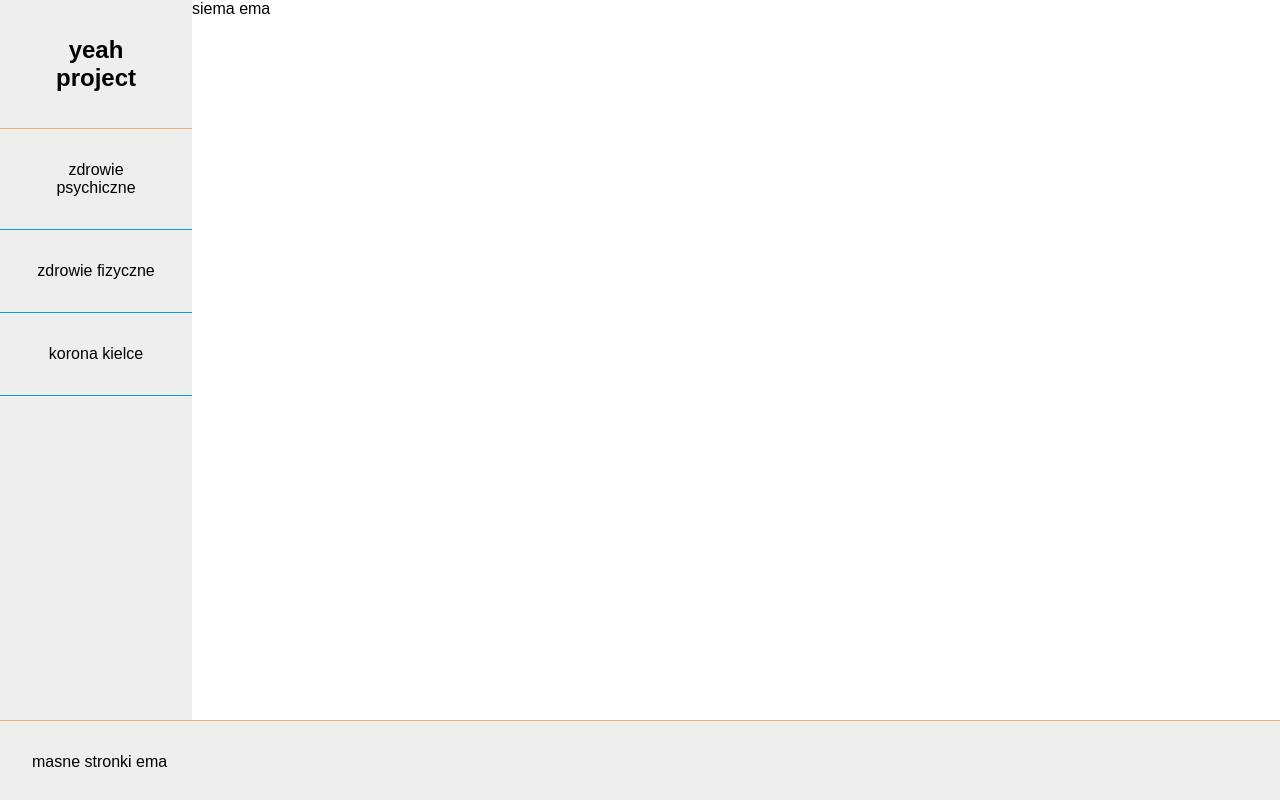
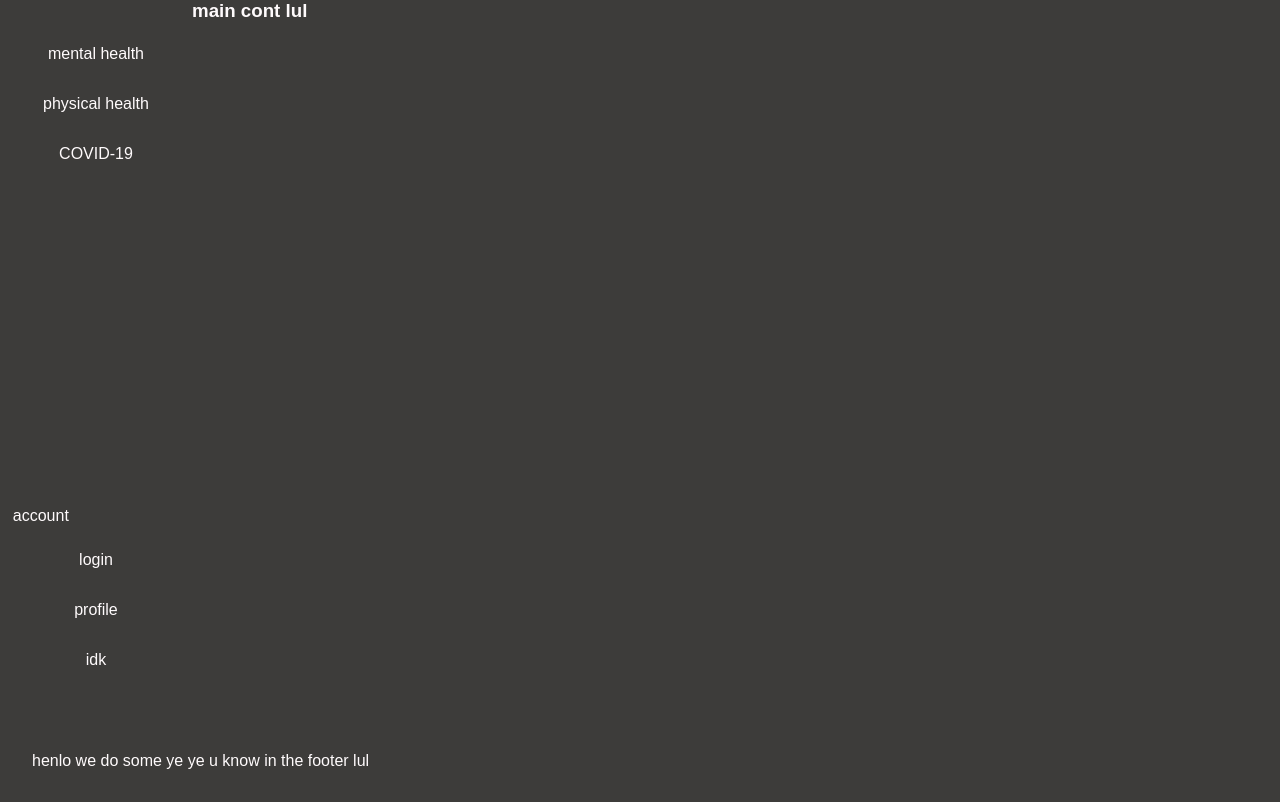
Before and after one commit to shymii/hack, a Django app: page / in a window 1280 px wide. Run offline with Django 3.2, Linux system fonts and the light colour scheme.

Commit message:
idk some base styles

```diff
--- a/hack/settings.py
+++ b/hack/settings.py
@@ -25,7 +25,7 @@ SECRET_KEY = '%ej=ghuk@mfu#6n8+e%b0v%o0bruuv5o7a5p8myxj^dp_l7)5v'
 # SECURITY WARNING: don't run with debug turned on in production!
 DEBUG = True
 
-ALLOWED_HOSTS = ['localhost']
+ALLOWED_HOSTS = ['localhost', '127.0.0.1']
 
 
 # Application definition
--- a/static/scss/base.css
+++ /dev/null
@@ -1,55 +0,0 @@
-body * {
-    padding: 0;
-    margin: 0;
-    box-sizing: border-box;
-    font-family: sans-serif;
-}
-
-body {
-    padding: 0;
-    margin: 0;
-    box-sizing: border-box;
-    display: flex;
-    flex-wrap: wrap;
-}
-
-.header {
-    flex-basis: 15%;
-    height: 90vh;
-    text-align: center;
-    background-color: #eee;
-}
-
-.header-title {
-    padding: 1.5em;
-    border-bottom: 1px solid #EFAE6C;
-}
-
-.header-nav-list-item a {
-    display: block;
-    text-decoration: none;
-    color: #000;
-    padding: 2em;
-    border-bottom: 1px solid #01A0E2;
-}
-
-.header-nav-list-item a:hover {
-    color: #63666A;
-    border-bottom: 1px solid #EFAE6C;
-}
-
-.main {
-    padding: 2em;
-    flex-basis: 85%;
-    height: 90vh;
-    background-color: #eee;
-    border-left: 1px solid #01A0E2;
-}
-
-.footer {
-    padding: 2em;
-    flex-basis: 100%;
-    height: 10vh;
-    background-color: #eee;
-    border-top: 1px solid #EFAE6C;
-}
--- /dev/null
+++ b/static/style/css/base.css
@@ -0,0 +1,73 @@
+body {
+  padding: 0;
+  margin: 0;
+  box-sizing: border-box;
+  display: flex;
+  flex-wrap: wrap;
+  background-color: #3D3C3A;
+}
+body * {
+  padding: 0;
+  margin: 0;
+  box-sizing: border-box;
+  font-family: sans-serif;
+  color: #FFFBFC;
+}
+body .header {
+  flex-basis: 15%;
+  height: 90vh;
+  display: flex;
+  flex-direction: column;
+  justify-content: space-between;
+  text-align: center;
+  padding: 2em 0;
+}
+body .header .header-nav .header-nav-list {
+  list-style: none;
+}
+body .header .header-nav .header-nav-list .header-nav-list-item {
+  width: 80%;
+  margin-left: 10%;
+  margin-bottom: 0.4em;
+}
+body .header .header-nav .header-nav-list .header-nav-list-item a {
+  display: block;
+  padding: 0.8em 0.4em;
+  text-decoration: none;
+  border-radius: 0.5em;
+}
+body .header .header-nav .header-nav-list .header-nav-list-item a:hover {
+  background-color: #1985A1;
+}
+body .header .header-account p {
+  text-align: left;
+  padding: 0.8em;
+}
+body .header .header-account .header-account-list {
+  list-style: none;
+}
+body .header .header-account .header-account-list .header-account-list-item {
+  width: 80%;
+  margin-left: 10%;
+  margin-bottom: 0.4em;
+}
+body .header .header-account .header-account-list .header-account-list-item a {
+  display: block;
+  padding: 0.8em 0.4em;
+  text-decoration: none;
+  border-radius: 0.5em;
+}
+body .header .header-account .header-account-list .header-account-list-item a:hover {
+  background-color: #1985A1;
+}
+body .main {
+  flex-basis: 85%;
+  height: 90vh;
+}
+body .footer {
+  flex-basis: 100%;
+  height: 10vh;
+}
+body .footer p {
+  padding: 2em;
+}
--- /dev/null
+++ b/static/style/scss/base.scss
@@ -0,0 +1,88 @@
+// colors
+// #3D3C3A czarny
+// #DEC5E3 pinkish
+// #1985A1 blue
+// #FFFBFC white
+
+body {
+    padding: 0;
+    margin: 0;
+    box-sizing: border-box;
+    display: flex;
+    flex-wrap: wrap;
+    background-color: #3D3C3A;
+
+    * {
+        padding: 0;
+        margin: 0;
+        box-sizing: border-box;
+        font-family: sans-serif;
+        color: #FFFBFC;
+    }
+
+    .header {
+        flex-basis: 15%;
+        height: 90vh;
+        display: flex;
+        flex-direction: column;
+        justify-content: space-between;
+        text-align: center;
+        padding: 2em 0;
+        .header-nav {
+            .header-nav-list {
+                list-style: none;
+                .header-nav-list-item {
+                    width: 80%;
+                    margin-left: 10%;
+                    margin-bottom: .4em;
+                    a {
+                        display: block;
+                        padding: .8em .4em;
+                        text-decoration: none;
+                        border-radius: .5em;
+                        &:hover {
+                            background-color: #1985A1;
+                        }
+                    }
+                }
+            }
+        }
+
+        .header-account {
+            p {
+                text-align: left;
+                padding: .8em;
+            }
+            .header-account-list {
+                list-style: none;
+                .header-account-list-item {
+                    width: 80%;
+                    margin-left: 10%;
+                    margin-bottom: .4em;
+                    a {
+                        display: block;
+                        padding: .8em .4em;
+                        text-decoration: none;
+                        border-radius: .5em;
+                        &:hover {
+                            background-color: #1985A1;
+                        }
+                    }
+                }
+            }
+        }
+    }
+
+    .main {
+        flex-basis: 85%;
+        height: 90vh;
+    }
+
+    .footer {
+        flex-basis: 100%;
+        height: 10vh;
+        p {
+            padding: 2em;
+        }
+    }
+}
--- a/templates/base.html
+++ b/templates/base.html
@@ -6,27 +6,34 @@
     <meta charset="UTF-8">
     <meta name="viewport" content="width=device-width, initial-scale=1.0">
     <title>Hack</title>
-    <link rel="stylesheet" href="{% static "scss/base.css" %}">
+    <link rel="stylesheet" href="{% static "style/css/base.css" %}">
     {% block css %}
     {% endblock css %}
 </head>
 <body>
     <header class="header">
-        <h2 class="header-title">yeah project</h2>
         <nav class="header-nav">
             <ul class="header-nav-list">
-                <li class="header-nav-list-item"><a href="#">zdrowie psychiczne</a></li>
-                <li class="header-nav-list-item"><a href="#">zdrowie fizyczne</a></li>
-                <li class="header-nav-list-item"><a href="#">korona kielce</a></li>
+                <li class="header-nav-list-item"><a href="#">mental health</a></li>
+                <li class="header-nav-list-item"><a href="#">physical health</a></li>
+                <li class="header-nav-list-item"><a href="/covid/">COVID-19</a></li>
+            </ul>
+        </nav>
+        <nav class="header-account">
+            <p>account</p>
+            <ul class="header-account-list">
+                <li class="header-account-list-item"><a href="#">login</a></li>
+                <li class="header-account-list-item"><a href="#">profile</a></li>
+                <li class="header-account-list-item"><a href="#">idk</a></li>
             </ul>
         </nav>
     </header>
-    <main>
+    <main class="main">
         {% block content %}
         {% endblock content %}
     </main>
     <footer class="footer">
-        <p class="footer-content">masne stronki ema</p>
+        <p>henlo we do some ye ye u know in the footer lul</p>
     </footer>
     {% block scripts %}
     {% endblock scripts %}
--- a/templates/covid/covid.html
+++ b/templates/covid/covid.html
@@ -1,7 +1,7 @@
 {% extends 'base.html' %}
 
 {% block content %}
-<p>masno</p>
+<h3>YE YE HERE WE DOIN SOME CORONA STUFF LUL</h3>
 {% endblock content %}
 
 {% block scripts %}
--- a/templates/homepage/homepage.html
+++ b/templates/homepage/homepage.html
@@ -1,5 +1,5 @@
 {% extends 'base.html' %}
 
 {% block content %}
-<p>siema ema</p>
+<h3>main cont lul</h3>
 {% endblock content %}
```
